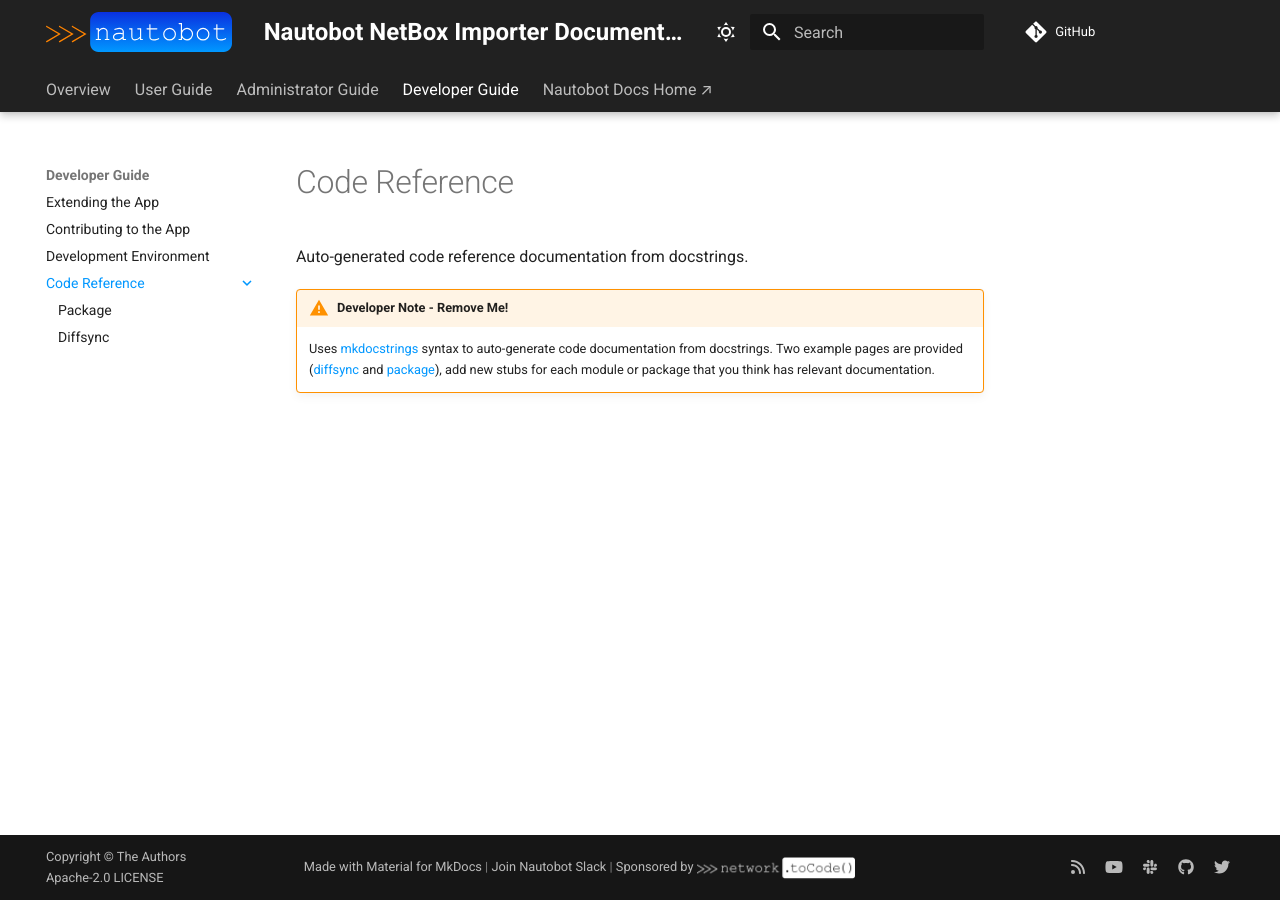
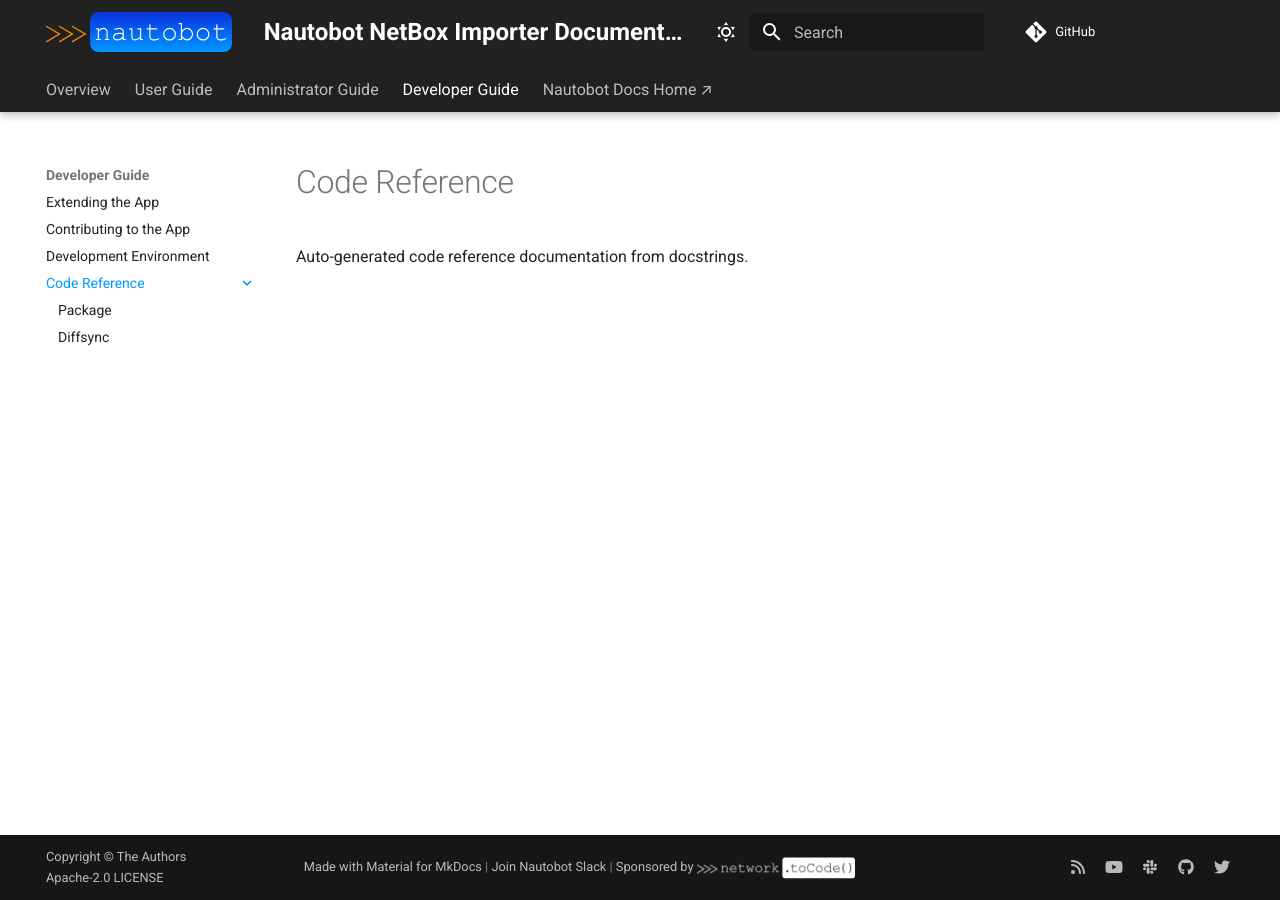
Before and after one commit to nautobot/nautobot-app-netbox-importer, an MkDocs documentation site: the page built from docs/dev/code_reference/index.md, in a window 1280 px wide. Built offline with MkDocs 1.6.1 and Material for MkDocs 9.7.7, drawn with Linux system fonts in a browser that asks for light colours; comment, search, counter and statistics services are not loaded.

Commit message:
remove last note

```diff
--- a/docs/dev/code_reference/index.md
+++ b/docs/dev/code_reference/index.md
@@ -1,6 +1,3 @@
 # Code Reference
 
 Auto-generated code reference documentation from docstrings.
-
-!!! warning "Developer Note - Remove Me!"
-    Uses [mkdocstrings](https://mkdocstrings.github.io/) syntax to auto-generate code documentation from docstrings. Two example pages are provided ([diffsync](diffsync.md) and [package](package.md)), add new stubs for each module or package that you think has relevant documentation.
```
Also changed, not shown: docs/dev/code_reference/package.md (deleted, +0 -1 lines).
